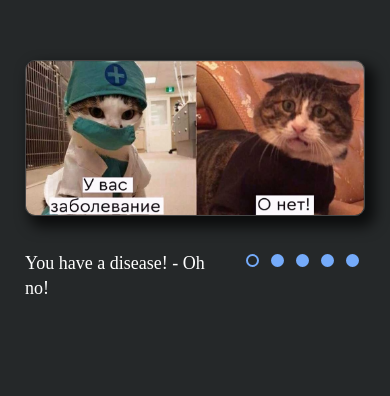
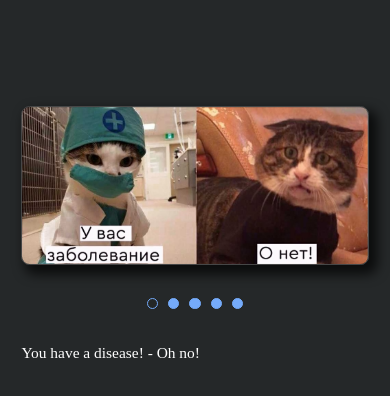
Before and after one commit to dimitos/cssMemSlider, a plain HTML site: page cssMemSlider/index.html in a window 390 px wide. Shown: the part 224-620 px from the top of the page. Drawn offline with Linux system fonts and the light colour scheme.

Commit message:
feat: add responsiveness for mobile design and for large screens (Sat, Oct 16, 2021 08:20:03 PM)

```diff
--- a/cssMemSlider/index.html
+++ b/cssMemSlider/index.html
@@ -10,11 +10,8 @@
     <link rel="stylesheet" href="style.css" />
   </head>
   <body>
-    <section class="mem">
+    <section class="slider">
       <div class="container">
-        <div class="slider">
-          <div class="slider-wrapper">
-            <div class="slides">
         <input type="radio" name="radio" id="radio1" checked />
         <input type="radio" name="radio" id="radio2" />
         <input type="radio" name="radio" id="radio3" />
@@ -30,6 +27,13 @@
           </div>
         </div>
         <div class="slider-footer">
+          <div class="navigation">
+            <label for="radio1" class="bar bar1"><span class="dote"></span></label>
+            <label for="radio2" class="bar bar2"><span class="dote"></span></label>
+            <label for="radio3" class="bar bar3"><span class="dote"></span></label>
+            <label for="radio4" class="bar bar4"><span class="dote"></span></label>
+            <label for="radio5" class="bar bar5"><span class="dote"></span></label>
+          </div>
           <div class="captions">
             <p class="caption caption1">You have a disease! - Oh no!</p>
             <p class="caption caption2">What have you done to my people?</p>
@@ -37,16 +41,6 @@
             <p class="caption caption4">You forgot your phone at home and I accidentally unlocked it!</p>
             <p class="caption caption5">Little people are meaner because it's concentrate!</p>
           </div>
-                <div class="navigation">
-                  <label for="radio1" class="bar bar1"><span class="dote"></span></label>
-                  <label for="radio2" class="bar bar2"><span class="dote"></span></label>
-                  <label for="radio3" class="bar bar3"><span class="dote"></span></label>
-                  <label for="radio4" class="bar bar4"><span class="dote"></span></label>
-                  <label for="radio5" class="bar bar5"><span class="dote"></span></label>
-                </div>
-              </div>
-            </div>
-          </div>
         </div>
       </div>
     </section>
--- a/cssMemSlider/style.css
+++ b/cssMemSlider/style.css
@@ -55,21 +55,16 @@ body {
   background-color: #252829;
 }
 
-.mem {
+.slider {
   display: flex;
   align-items: center;
+  justify-content: center;
   height: 100%;
 }
 
 .container {
   max-width: 1100px;
-  margin: 0 auto;
-  padding: 18px 25px 27px;
-}
-
-.slider-wrapper {
-  width: 100%;
-  height: 100%;
+  padding: 1.8rem 2.5rem 2.7rem;
 }
 
 input[name='radio'] {
@@ -79,19 +74,14 @@ input[name='radio'] {
   box-sizing: initial;
 }
 
-.slides {
-  width: 100%;
-  height: 100%;
-}
-
 .slide-list {
   width: 100%;
   height: 100%;
-  margin-bottom: 32px;
+  margin: 10rem 0 3.2rem;
   overflow: hidden;
-  border-radius: 10px;
-  border: 1px solid #464646;
-  box-shadow: 7px 8px 14px 3px rgba(0, 0, 0, 0.7);
+  border-radius: 1rem;
+  border: 0.1rem solid #464646;
+  box-shadow: 0.7rem 0.8rem 1.4rem 0.3rem rgba(0, 0, 0, 0.7);
 }
 
 .slide-list-wr {
@@ -129,13 +119,13 @@ input[name='radio'] {
 #radio5:checked ~ .slide-list .slide1 {
   margin-left: -80%;
 }
-/* ------- */
 
 .slider-footer {
   display: flex;
+  flex-direction: row-reverse;
   align-items: flex-start;
   justify-content: space-between;
-  height: 90px;
+  height: 10rem;
 }
 
 .navigation {
@@ -147,17 +137,17 @@ input[name='radio'] {
   display: flex;
   align-items: center;
   justify-content: center;
-  width: 25px;
-  height: 25px;
+  width: 2.5rem;
+  height: 2.5rem;
   cursor: pointer;
 }
 
 .dote {
   display: block;
-  width: 13px;
-  height: 13px;
+  width: 1.3rem;
+  height: 1.3rem;
   background: #75abfa;
-  border: 2px solid #75abfa;
+  border: 0.2rem solid #75abfa;
   border-radius: 50%;
   transition: all 0.3s ease;
 }
@@ -190,11 +180,11 @@ input[name='radio'] {
 .captions {
   display: flex;
   flex: auto;
-  padding: 0 30px 0 0;
+  padding: 0 3rem 0 0;
 }
 
 .caption {
-  margin-top: 3px;
+  margin-top: 0.3rem;
   font-family: 'Poppins';
   font-size: 0;
   line-height: 140%;
@@ -208,6 +198,58 @@ input[name='radio'] {
 #radio3:checked ~ .slider-footer .caption3,
 #radio4:checked ~ .slider-footer .caption4,
 #radio5:checked ~ .slider-footer .caption5 {
-  font-size: 18px;
+  font-size: 1.8rem;
   opacity: 1;
 }
+
+@media screen and (max-width: 1100px) {
+  html {
+    font-size: 0.91vw;
+  }
+}
+
+@media screen and (max-width: 812px) and (orientation: landscape) {
+  .slider {
+    height: auto;
+  }
+}
+
+@media screen and (max-width: 767px) {
+  html {
+    font-size: 1.2vw;
+  }
+}
+
+@media screen and (max-width: 567px) {
+  html {
+    font-size: 1.6vw;
+  }
+  .slider-footer {
+    flex-direction: column;
+  }
+  .captions {
+    padding: 0;
+    margin-top: 3rem;
+  }
+
+  .navigation {
+    width: 100%;
+    justify-content: center;
+  }
+}
+
+@media screen and (max-width: 420px) {
+  html {
+    font-size: 2.2vw;
+  }
+}
+
+@media screen and (min-width: 1921px) {
+  html {
+    font-size: 0.520836vw;
+  }
+
+  .container {
+    max-width: 110rem;
+  }
+}
```
Lines whose indentation alone changed are shown as unchanged.
